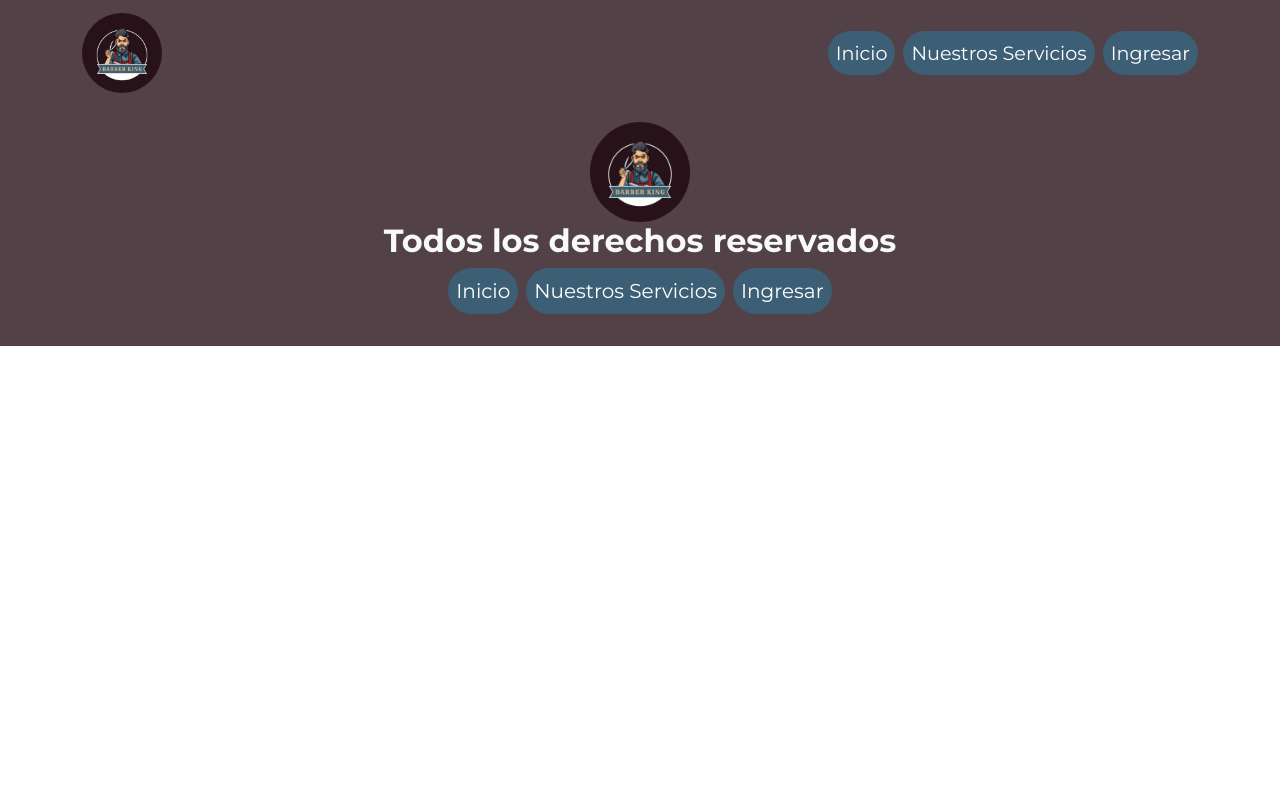
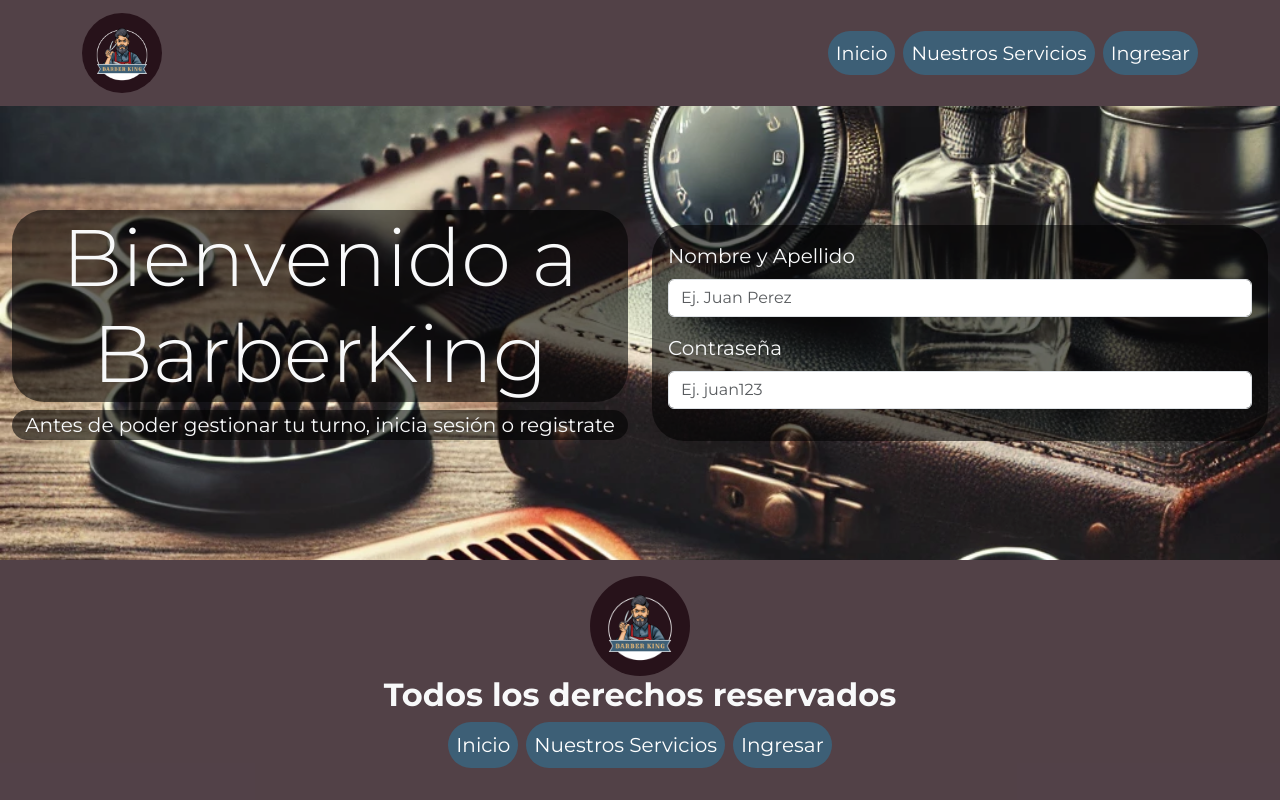
Before and after one commit to Juliancito1/BarberKing, a React (Vite) app: page /ingresar in a window 1280 px wide. Built offline with nearby package versions, Linux system fonts and the light colour scheme.

Commit message:
Se realizo el maquetado del Login y sus estilos

```diff
--- a/package.json
+++ b/package.json
@@ -15,6 +15,7 @@
     "react": "^18.3.1",
     "react-bootstrap": "^2.10.5",
     "react-dom": "^18.3.1",
+    "react-hook-form": "^7.53.1",
     "react-router-dom": "^6.27.0"
   },
   "devDependencies": {
--- a/src/App.css
+++ b/src/App.css
@@ -3,7 +3,7 @@
 #root {
   display: flex;
   flex-direction: column;
-  min-height: 100vh;
+  height: 100vh;
   font-family: 'Montserrat', sans-serif;
 }
 
@@ -11,7 +11,7 @@
   font-weight: bold;
 }
 
-h1:hover, h2:hover, h3:hover {
+h1:hover, h2:hover, h3:hover, p:hover {
   color: #d4af37;
 }
 
--- /dev/null
+++ b/src/components/Login/LoginForm.jsx
@@ -0,0 +1,31 @@
+import React from 'react'
+import { Form } from 'react-bootstrap'
+
+const LoginForm = () => {
+  return (
+    <section>
+      <Form className="fondoArticulo text-light p-3 rounded-5">
+        <Form.Group className="mb-3">
+          <Form.Label className="fs-5">Nombre y Apellido</Form.Label>
+          <Form.Control
+            className="formInput"
+            required
+            type="text"
+            placeholder="Ej. Juan Perez"
+          ></Form.Control>
+        </Form.Group>
+        <Form.Group className="mb-3">
+          <Form.Label className="fs-5">Contraseña</Form.Label>
+          <Form.Control
+            className="formInput"
+            required
+            type="text"
+            placeholder="Ej. juan123"
+          ></Form.Control>
+        </Form.Group>
+      </Form>
+    </section>
+  );
+}
+
+export default LoginForm
--- /dev/null
+++ b/src/pages/Login/Login.css
@@ -0,0 +1,24 @@
+@media (min-width: 768px) {
+  .bgLogin {
+    background-image: url(../../img/Fondo.png);
+    background-size: cover;
+    background-repeat: no-repeat;
+    background-position: center;
+    height: 700px;
+    object-fit: fill;
+  }
+}
+
+@media (min-width: 768px) and (max-width: 991px)
+{
+  .formInput{
+    width: 330px;
+  }
+}
+
+@media (max-width: 767px)
+{
+  .bgLogin{
+    background-color: black;
+  }
+}
--- /dev/null
+++ b/src/pages/Login/Login.jsx
@@ -0,0 +1,24 @@
+import { Col, Row } from "react-bootstrap";
+import LoginForm from "../../components/Login/LoginForm";
+import './Login.css'
+const Login = () => {
+  return (
+    <section className="mainSection container-fluid d-flex flex-column justify-content-center bgLogin">
+      <Row>
+        <Col md={6} className="text-center">
+          <div className="text-light h-100">
+            <h1 className="fondoArticulo rounded-5 display-1">Bienvenido a BarberKing</h1>
+            <p className="fondoArticulo rounded-5 fs-5">
+              Antes de poder gestionar tu turno, inicia sesión o registrate
+            </p>
+          </div>
+        </Col>
+        <Col md={6} className="m-auto">
+          <LoginForm />
+        </Col>
+      </Row>
+    </section>
+  );
+};
+
+export default Login;
--- a/src/router/AppRouter.jsx
+++ b/src/router/AppRouter.jsx
@@ -3,6 +3,7 @@
 import Home from "../pages/Home";
 import Menu from "../components/common/Menu";
 import Footer from "../components/common/Footer";
+import Login from "../pages/Login/Login";
 
 const AppRouter = () => {
   return (
@@ -10,8 +11,9 @@
       <Menu />
       <Routes>
         <Route path="/" element={<Home />} />
+        <Route path="/ingresar" element={<Login />} />
       </Routes>
-      <Footer/>
+      <Footer />
     </BrowserRouter>
   );
 };
```
Also changed, not shown: 1 other file (tests, documents, lock files or other folders).
